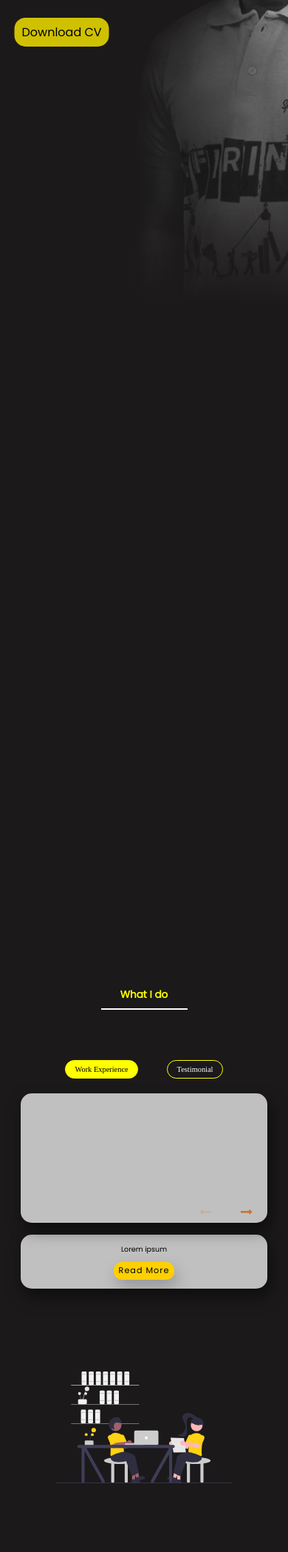
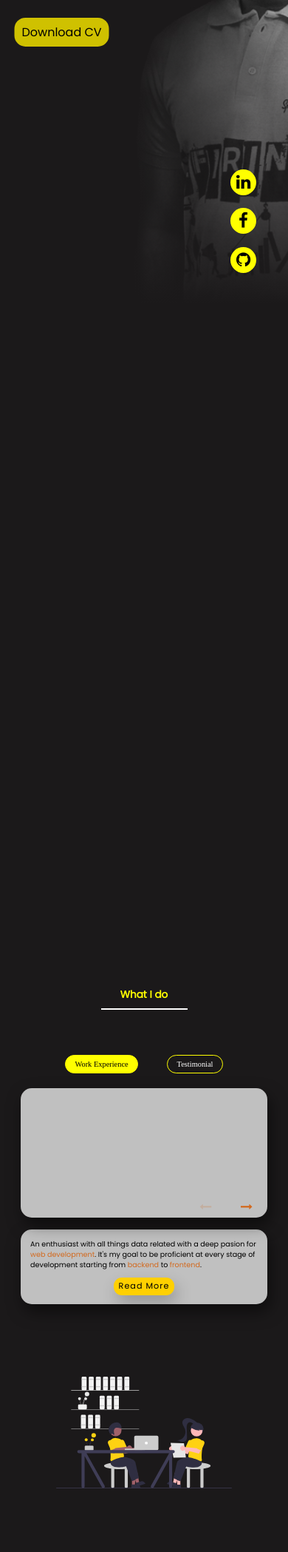
Before and after one commit to DriptaSenapati/portfoilo-new, a Flask app: template Flask-Docker/Flask/portfolio/templates/main.html in a window 390 px wide. Shown: the part 433-2531 px from the top of the page at 74% size. Run offline with Flask 2, Linux system fonts and the light colour scheme; the template is opened without the code that fills it, so the values that code supplies are empty.

```diff
--- a/Flask-Docker/Flask/portfolio/static/css/main_style.css
+++ b/Flask-Docker/Flask/portfolio/static/css/main_style.css
@@ -99,7 +99,40 @@ header {
   position: relative;
   overflow: hidden;
 }
-
+.social {
+  position: absolute;
+  bottom: 16%;
+  left: 13%;
+  width: 15%;
+  z-index: 11;
+}
+.social ul {
+  display: flex;
+  justify-content: space-between;
+}
+.social ul li {
+  height: 35px;
+  width: 35px;
+  border-radius: 50%;
+  display: flex;
+  justify-content: center;
+  align-items: center;
+  list-style: none;
+  background: yellow;
+  transition: 0.7s ease;
+}
+.social ul li a {
+  text-decoration: none;
+}
+.social ul li:hover {
+  background: transparent;
+}
+.social ul li:hover > a {
+  color: yellow;
+}
+.social ul li a i {
+  font-size: 1.4rem;
+}
 .landing_page_container {
   position: absolute;
   top: 50%;
@@ -1008,4 +1041,36 @@ h4 {
   .testimonial_container .testi p {
     font-size: 0.49rem;
   }
+  .social {
+    left: 80%;
+    bottom: 5%;
+    z-index: 11;
+  }
+  .social ul {
+    flex-direction: column;
+    height: 140px;
+  }
+  .social ul li {
+    height: 35px;
+    width: 35px;
+    border-radius: 50%;
+    display: flex;
+    justify-content: center;
+    align-items: center;
+    list-style: none;
+    background: yellow;
+    transition: 0.7s ease;
+  }
+  .social ul li a {
+    text-decoration: none;
+  }
+  .social ul li:hover {
+    background: transparent;
+  }
+  .social ul li:hover > a {
+    color: yellow;
+  }
+  .social ul li a i {
+    font-size: 1.4rem;
+  }
 }
--- a/Flask-Docker/Flask/portfolio/templates/main.html
+++ b/Flask-Docker/Flask/portfolio/templates/main.html
@@ -62,7 +62,15 @@
         <a
           href="{{ url_for('main.getpdf')}}"
           target="_blank"
-            >Download CV</a> </div>
+            >Download CV</a>
+      </div>
+    </div>
+    <div class="social">
+      <ul class="social_links">
+        <li> <a href="https://www.linkedin.com/in/dripta-senapati-088b5b199/"><i class="fa fa-linkedin" aria-hidden="true"></i></a> </li>
+        <li><a href="https://www.facebook.com/dripta.senapati"><i class="fa fa-facebook" aria-hidden="true"></i></a></li>
+        <li><a href="https://github.com/DriptaSenapati"><i class="fa fa-github" aria-hidden="true"></i></a></li>
+      </ul>
     </div>
   </section>
   <section class="about" id="about">
@@ -155,7 +163,9 @@
           </div>
           <div class="skills">
             <div class="skill_desc">
-              Lorem ipsum
+              An enthusiast with all things data related with a deep pasion for
+              <span style="color: chocolate;">web development</span>. It's my goal to be proficient at every stage of
+              development starting from <span style="color: chocolate;">backend</span> to <span style="color: chocolate;">frontend</span>.
             </div>
             <div class="readButton">
               <button type="submit">Read More</button>
```
